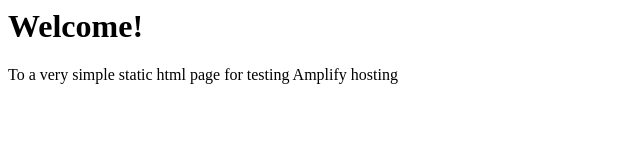
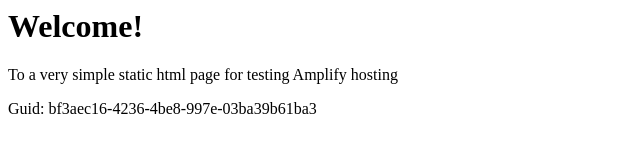
Before and after one commit to aws-aemilia-cdg/Github-PR-Commit-Integration-Test-DoNotTouch-Gith-OKSLNVO2-v1-prod-eu-west-3, a website: page src/index.html in a window 1280 px wide. Shown: the whole page, without its empty margins (0-640 px from the left). Drawn offline with Linux system fonts and the light colour scheme.

Commit message:
commit from integ tests

```diff
--- a/src/index.html
+++ b/src/index.html
@@ -1,3 +1,5 @@
+
+
 <html lang="en">
 
 <head>
@@ -10,6 +12,6 @@
 <body>
     <h1>Welcome!</h1>
     <p>To a very simple static html page for testing Amplify hosting</p>
-</body>
+    <p>Guid: bf3aec16-4236-4be8-997e-03ba39b61ba3</p></body>
 
 </html>
```
